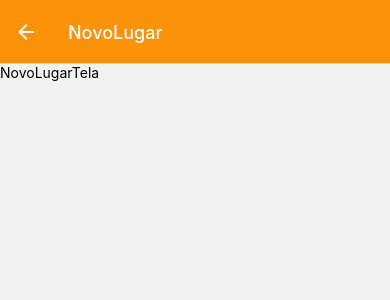
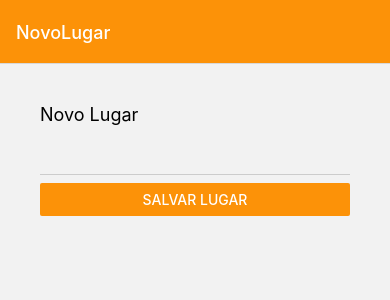
Before and after one commit to professorbossini/20221_pessoal_reactnative_lugares, a React Native app: screen /NovoLugar in a window 390 px wide. Shown: the top 300 px of the page. Built offline with nearby package versions, Linux system fonts and the light colour scheme.

Commit message:
apostila07-app-recursos-nativos: fim da apostila

```diff
--- a/navegacao/LugaresNavigator.js
+++ b/navegacao/LugaresNavigator.js
@@ -18,7 +18,7 @@
 const container = (
     <NavigationContainer>
         <Stack.Navigator
-            initialRouteName="ListaDeLugares"
+            initialRouteName="NovoLugar"
             screenOptions={{
                 headerStyle: {backgroundColor: Cores.primary},
                 headerTintColor: 'white'
--- a/telas/NovoLugarTela.js
+++ b/telas/NovoLugarTela.js
@@ -1,14 +1,58 @@
-import { StyleSheet, Text, View } from 'react-native'
-import React from 'react'
+import {
+  Button,
+  ScrollView,
+  StyleSheet,
+  Text,
+  TextInput,
+  View
+} from 'react-native'
+import React, { useState } from 'react'
 
+import Cores from '../constantes/Cores'
+
+//single source of truth
 const NovoLugarTela = () => {
+  const [novoLugar, setNovoLugar] = useState('')
+  const novoLugarAlterado = (textoDigitado) => {
+    setNovoLugar(textoDigitado)
+  }
+  const adicionarLugar = () => {
+    console.log(`Adicionando: ${novoLugar}`)
+  }
   return (
-    <View>
-      <Text>NovoLugarTela</Text>
-    </View>
+    <ScrollView>
+      <View style={styles.form}>
+        <Text style={styles.titulo}>Novo Lugar</Text>
+        <TextInput
+          style={styles.textInput}
+          onChangeText={novoLugarAlterado}
+          value={novoLugar}
+        />
+        <Button
+          title="Salvar lugar"
+          color={Cores.primary}
+          onPress={() => adicionarLugar()}
+        />
+      </View>
+    </ScrollView>
   )
 }
 
 export default NovoLugarTela
 
-const styles = StyleSheet.create({})
+const styles = StyleSheet.create({
+  form: {
+    margin: 40
+  },
+  titulo: {
+    fontSize: 18,
+    marginBottom: 8
+  },
+  textInput: {
+    borderBottomColor: '#CCC',
+    borderBottomWidth: 1,
+    marginBottom: 8,
+    paddingVertical: 12,
+    paddingHorizontal: 8
+  }
+})
```
